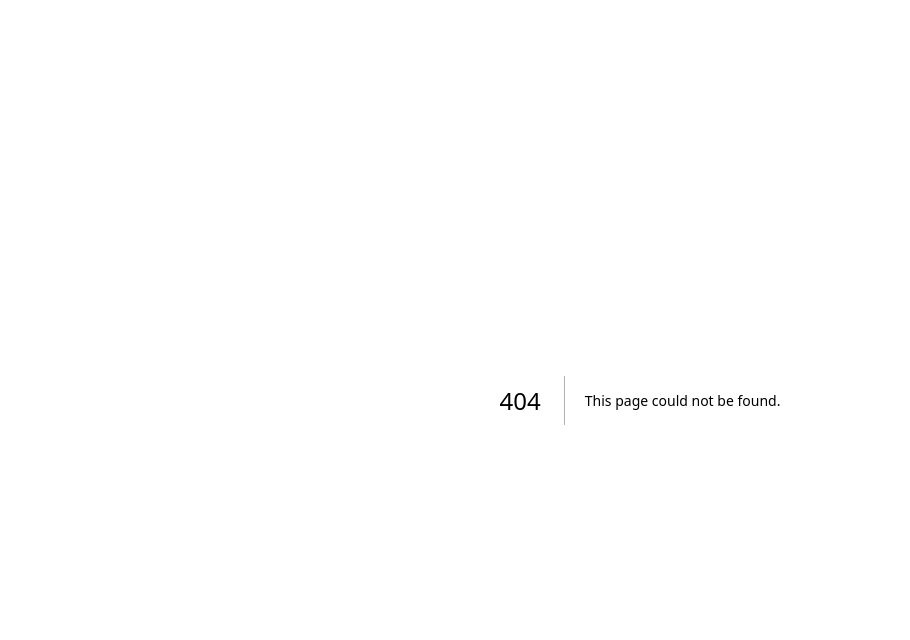
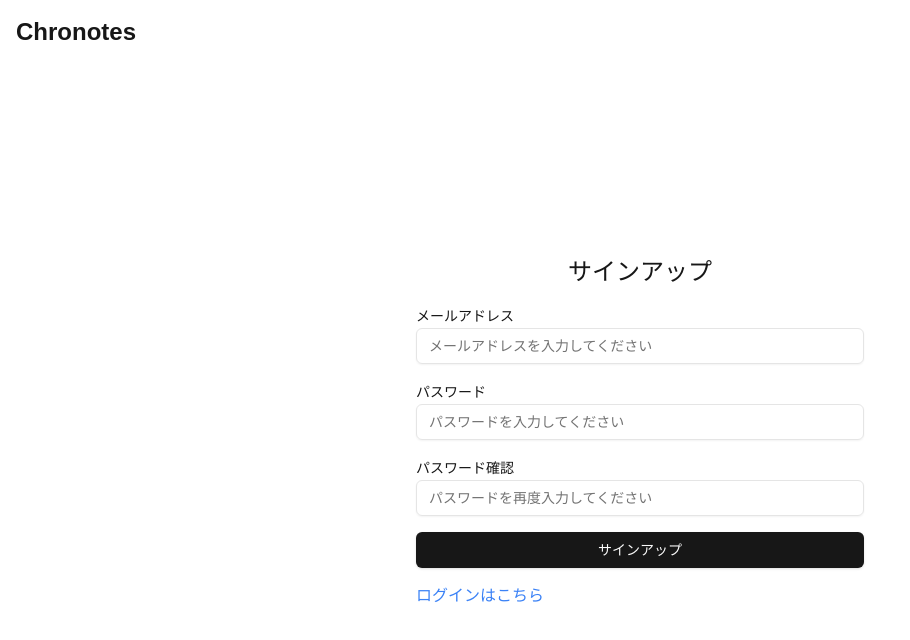
Before and after one commit to GenichiMaruo/chronotes-front, a Next.js app: page /signup in a window 1280 px wide. Before the commit this address had no page. Shown: the top 640 px of the page, without its empty margins (0-910 px from the left). Built offline with nearby package versions, Linux system fonts and the light colour scheme.

Commit message:
Add login and signup pages

```diff
--- /dev/null
+++ b/app/login/page.tsx
@@ -0,0 +1,106 @@
+"use client"; // Client Componentとして宣言
+
+import { useState } from "react";
+import { Input } from "@/components/ui/input";
+import { Button } from "@/components/ui/button";
+import { Label } from "@/components/ui/label";
+import { useRouter } from "next/navigation"; // app routerではuseRouterではなくuseNavigationを使用
+import { setCookie } from "@/lib/cookie"; // トークンを保存するための関数
+import Link from "next/link";
+
+export default function Login() {
+  const [email, setEmail] = useState("");
+  const [password, setPassword] = useState("");
+  const [error, setError] = useState("");
+  const [loading, setLoading] = useState(false);
+  const router = useRouter();
+
+  const handleLogin = async () => {
+    setLoading(true);
+    setError("");
+
+    // バリデーションチェック
+    if (!email || !password) {
+      setError("すべてのフィールドを入力してください");
+      setLoading(false);
+      return;
+    }
+
+    try {
+      // APIリクエストを送信
+      const response = await fetch("/api/login", {
+        method: "POST",
+        headers: {
+          "Content-Type": "application/json",
+        },
+        body: JSON.stringify({ email, password }),
+      });
+
+      if (!response.ok) {
+        throw new Error("ログインに失敗しました");
+      }
+
+      const { token } = await response.json();
+
+      // トークンをCookieに保存
+      setCookie("token", token, 7); // トークンを7日間保持
+
+      // ログイン後のリダイレクト
+      router.push("/"); // ダッシュボードなどログイン後のページへリダイレクト
+    } catch (error: any) {
+      setError(error.message || "ログインに失敗しました");
+      // debug用にログイン失敗でもダミーのトークンをセットしてログイン後の画面に遷移する
+      setCookie("token", "dummy", 7);
+      router.push("/");
+    } finally {
+      setLoading(false);
+    }
+  };
+
+  return (
+    <div className="flex flex-col h-screen">
+      <header className="flex justify-between items-center p-4">
+        <h1 className="text-2xl font-bold">
+          <Link href="/">Chronotes</Link>
+        </h1>
+      </header>
+
+      <main className="flex flex-col items-center justify-center flex-grow">
+        <h1 className="text-2xl mb-4">ログイン</h1>
+        <div className="w-full max-w-md">
+          <Label htmlFor="email">メールアドレス</Label>
+          <Input
+            id="email"
+            type="email"
+            value={email}
+            onChange={(e) => setEmail(e.target.value)}
+            className="mb-4"
+            placeholder="メールアドレスを入力してください"
+          />
+
+          <Label htmlFor="password">パスワード</Label>
+          <Input
+            id="password"
+            type="password"
+            value={password}
+            onChange={(e) => setPassword(e.target.value)}
+            className="mb-4"
+            placeholder="パスワードを入力してください"
+          />
+
+          {error && <p className="text-red-500 mb-4">{error}</p>}
+
+          <Button onClick={handleLogin} disabled={loading} className="w-full">
+            {loading ? "ログイン中..." : "ログイン"}
+          </Button>
+
+          <div className="mt-4">
+            <Link href="/signup" className="text-blue-500">
+              サインアップはこちら
+            </Link>
+          </div>
+        </div>
+      </main>
+    </div>
+  );
+}
--- /dev/null
+++ b/app/signup/page.tsx
@@ -0,0 +1,120 @@
+"use client"; // Client Componentとして宣言
+
+import { useState } from "react";
+import { Input } from "@/components/ui/input";
+import { Button } from "@/components/ui/button";
+import { Label } from "@/components/ui/label";
+import { useRouter } from "next/navigation";
+import { setCookie } from "@/lib/cookie";
+import Link from "next/link";
+
+export default function Signup() {
+  const [email, setEmail] = useState("");
+  const [password, setPassword] = useState("");
+  const [confirmPassword, setConfirmPassword] = useState("");
+  const [error, setError] = useState("");
+  const [loading, setLoading] = useState(false);
+  const router = useRouter();
+
+  const handleSignup = async () => {
+    setLoading(true);
+    setError("");
+
+    // バリデーションチェック
+    if (!email || !password || !confirmPassword) {
+      setError("すべてのフィールドを入力してください");
+      setLoading(false);
+      return;
+    }
+
+    if (password !== confirmPassword) {
+      setError("パスワードが一致しません");
+      setLoading(false);
+      return;
+    }
+
+    try {
+      // APIリクエストを送信
+      const response = await fetch("/api/signup", {
+        method: "POST",
+        headers: {
+          "Content-Type": "application/json",
+        },
+        body: JSON.stringify({ email, password }),
+      });
+
+      if (!response.ok) {
+        throw new Error("サインアップに失敗しました");
+      }
+
+      const { token } = await response.json();
+
+      // トークンをCookieに保存
+      setCookie("token", token, 7); // トークンを7日間保持
+
+      // サインアップ後のリダイレクト
+      router.push("/"); // ダッシュボードなどサインアップ後のページへリダイレクト
+    } catch (error: any) {
+      setError(error.message || "サインアップに失敗しました");
+    } finally {
+      setLoading(false);
+    }
+  };
+
+  return (
+    <div className="flex flex-col h-screen">
+      <header className="flex justify-between items-center p-4">
+        <h1 className="text-2xl font-bold">
+          <Link href="/">Chronotes</Link>
+        </h1>
+      </header>
+
+      <main className="flex flex-col items-center justify-center flex-grow">
+        <h1 className="text-2xl mb-4">サインアップ</h1>
+        <div className="w-full max-w-md">
+          <Label htmlFor="email">メールアドレス</Label>
+          <Input
+            id="email"
+            type="email"
+            value={email}
+            onChange={(e) => setEmail(e.target.value)}
+            className="mb-4"
+            placeholder="メールアドレスを入力してください"
+          />
+
+          <Label htmlFor="password">パスワード</Label>
+          <Input
+            id="password"
+            type="password"
+            value={password}
+            onChange={(e) => setPassword(e.target.value)}
+            className="mb-4"
+            placeholder="パスワードを入力してください"
+          />
+
+          <Label htmlFor="confirmPassword">パスワード確認</Label>
+          <Input
+            id="confirmPassword"
+            type="password"
+            value={confirmPassword}
+            onChange={(e) => setConfirmPassword(e.target.value)}
+            className="mb-4"
+            placeholder="パスワードを再度入力してください"
+          />
+
+          {error && <p className="text-red-500 mb-4">{error}</p>}
+
+          <Button onClick={handleSignup} disabled={loading} className="w-full">
+            {loading ? "サインアップ中..." : "サインアップ"}
+          </Button>
+
+          <div className="mt-4">
+            <a href="/login" className="text-blue-500">
+              ログインはこちら
+            </a>
+          </div>
+        </div>
+      </main>
+    </div>
+  );
+}
```
